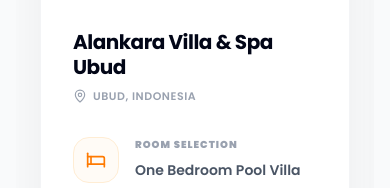
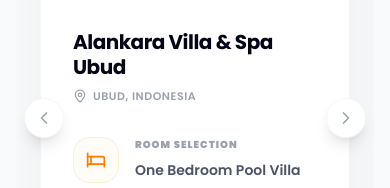
Before and after one commit to LaukikLandage/sky-high-holidays, a React (Vite) app: page /international/bali-indonesia in a window 390 px wide. Shown: the part 3736-3924 px from the top of the page. Built offline with nearby package versions, Linux system fonts and the light colour scheme.

Commit message:
Enabled visible carousel navigation arrows on mobile and optimized scroll logic

```diff
--- a/src/pages/DestinationDetailPage.tsx
+++ b/src/pages/DestinationDetailPage.tsx
@@ -372,20 +372,22 @@
                     <button
                       onClick={() => {
                         const container = document.getElementById('accommodation-carousel');
-                        if (container) container.scrollBy({ left: -420, behavior: 'smooth' });
+                        if (container) container.scrollBy({ left: -container.offsetWidth + 32, behavior: 'smooth' });
                       }}
-                      className="hidden md:flex absolute left-0 top-1/2 -translate-y-1/2 -translate-x-6 z-30 w-12 h-12 items-center justify-center rounded-full bg-white border border-gray-100 shadow-xl text-gray-400 hover:text-[#FF7A00] transition-all duration-300"
+                      className="absolute left-2 md:left-0 top-1/2 -translate-y-1/2 md:-translate-x-6 z-30 w-10 h-10 md:w-12 md:h-12 flex items-center justify-center rounded-full bg-white/90 backdrop-blur-md border border-gray-100 shadow-lg text-gray-400 hover:text-[#FF7A00] transition-all duration-300 active:scale-95"
+                      aria-label="Previous Stay"
                     >
-                      <ChevronLeft className="w-6 h-6" />
+                      <ChevronLeft className="w-5 h-5 md:w-6 md:h-6" />
                     </button>
                     <button
                       onClick={() => {
                         const container = document.getElementById('accommodation-carousel');
-                        if (container) container.scrollBy({ left: 420, behavior: 'smooth' });
+                        if (container) container.scrollBy({ left: container.offsetWidth - 32, behavior: 'smooth' });
                       }}
-                      className="hidden md:flex absolute right-0 top-1/2 -translate-y-1/2 translate-x-6 z-30 w-12 h-12 items-center justify-center rounded-full bg-white border border-gray-100 shadow-xl text-gray-400 hover:text-[#FF7A00] transition-all duration-300"
+                      className="absolute right-2 md:right-0 top-1/2 -translate-y-1/2 md:translate-x-6 z-30 w-10 h-10 md:w-12 md:h-12 flex items-center justify-center rounded-full bg-white/90 backdrop-blur-md border border-gray-100 shadow-lg text-gray-400 hover:text-[#FF7A00] transition-all duration-300 active:scale-95"
+                      aria-label="Next Stay"
                     >
-                      <ChevronRight className="w-6 h-6" />
+                      <ChevronRight className="w-5 h-5 md:w-6 md:h-6" />
                     </button>
 
                     {/* Carousel Container */}
```
